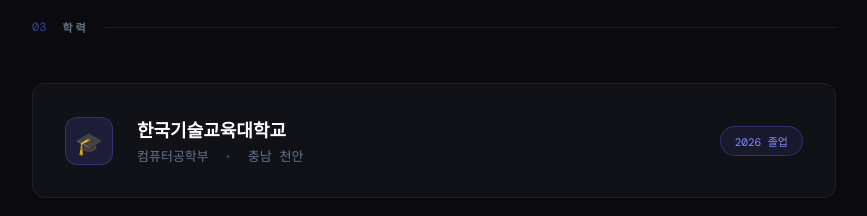
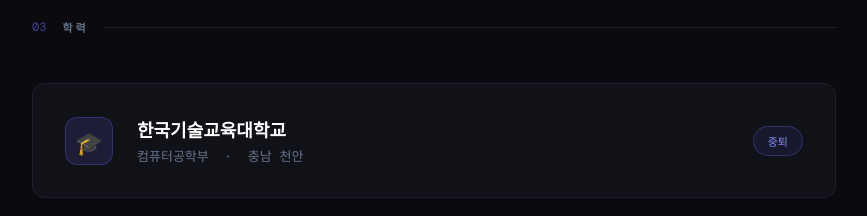
Before and after one commit to qoqoqoqoqoqoo1/portfolio, a plain HTML site: page index.html in a window 1280 px wide. Shown: the part 1700-1916 px from the top of the page, without its empty margins (206-1073 px from the left). Drawn offline with nearby package versions, Linux system fonts and the light colour scheme.

Commit message:
내용 수정

```diff
--- a/index.html
+++ b/index.html
@@ -532,7 +532,7 @@
       <div class="edu-name">한국기술교육대학교</div>
       <div class="edu-detail">컴퓨터공학부 &nbsp;·&nbsp; 충남 천안</div>
     </div>
-    <div class="edu-badge">2026 졸업</div>
+    <div class="edu-badge">중퇴</div>
   </div>
 </section>
 
```
